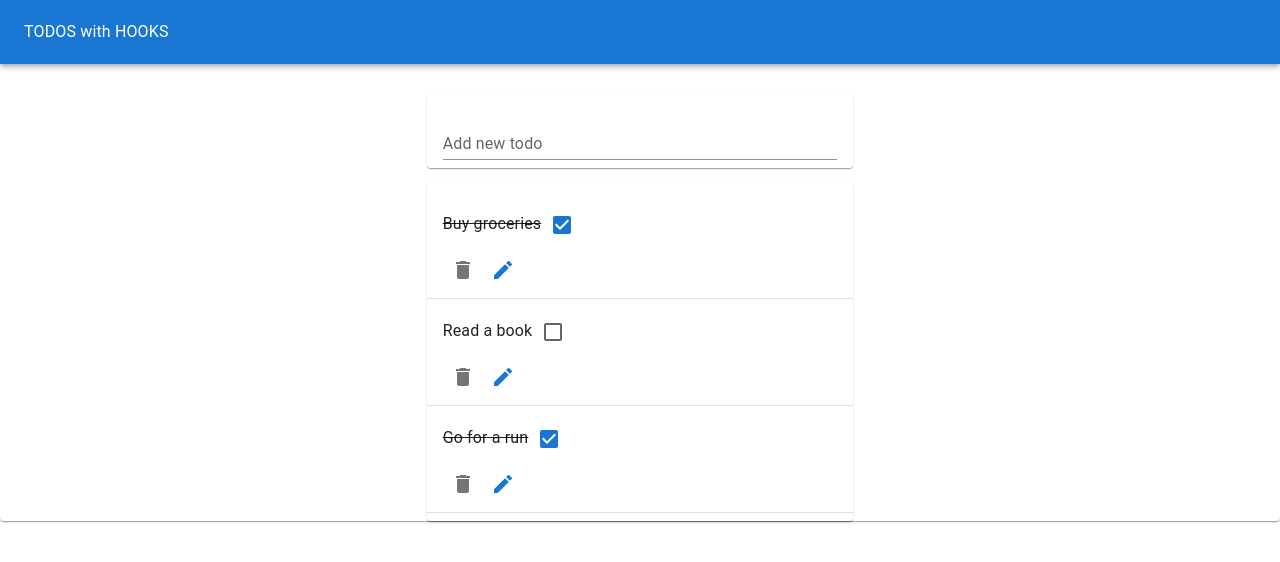
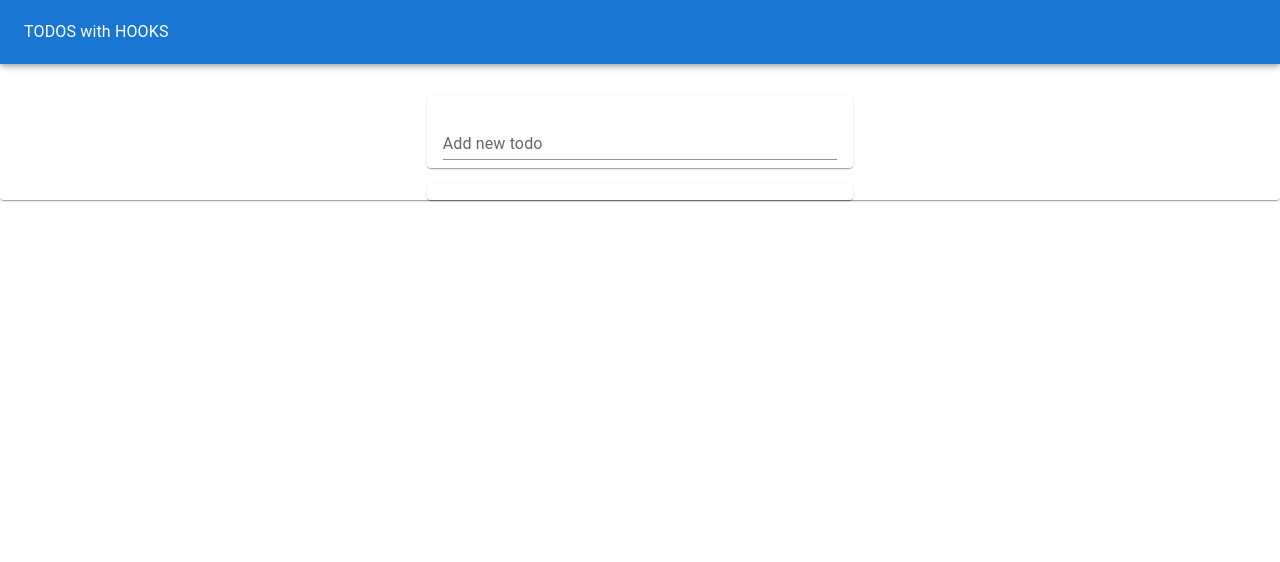
Before and after one commit to BBaccs/hooks-materialui, a React (Create React App) app: page / in a window 1280 px wide. Shown: the top 562 px of the page. Built offline with nearby package versions, Linux system fonts and the light colour scheme.

Commit message:
parse local storage

```diff
--- a/src/TodoApp.js
+++ b/src/TodoApp.js
@@ -5,11 +5,13 @@ import TodoList from './TodoList';
 import TodoForm from './TodoForm';
 
 export default function TodoApp() {
-    const initialTodos = [
-        { id: 1, task: "Buy groceries", completed: true },
-        { id: 2, task: "Read a book", completed: false },
-        { id: 3, task: "Go for a run", completed: true }
-    ];
+    // const initialTodos = [
+    //     { id: 1, task: "Buy groceries", completed: true },
+    //     { id: 2, task: "Read a book", completed: false },
+    //     { id: 3, task: "Go for a run", completed: true }
+    // ];
+
+    const initialTodos = JSON.parse(window.localStorage.getItem('todo') || "[]");
 
     const [todos, setTodos] = useState(initialTodos);
     const addTodo = newTodoText => {
```
